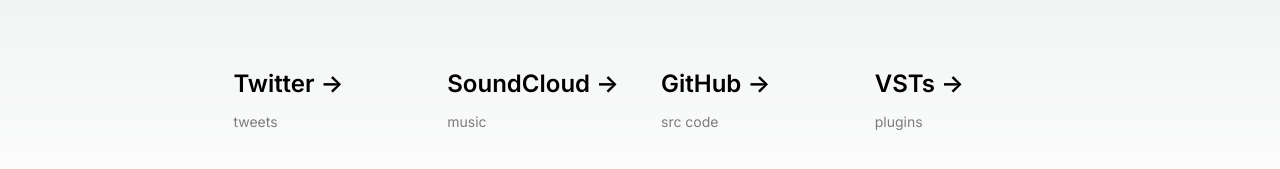
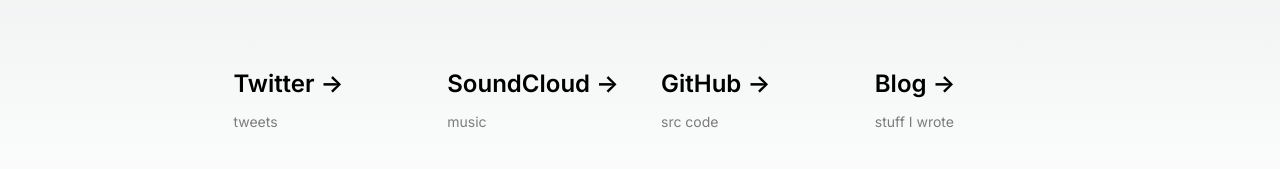
Before and after one commit to standard-robot/standardrobot-dev, a Next.js app: page / in a window 1280 px wide. Shown: the part 555-724 px from the top of the page. Built offline with nearby package versions, Linux system fonts and the light colour scheme.

Commit message:
added link to blog

```diff
--- a/app/page.tsx
+++ b/app/page.tsx
@@ -91,19 +91,19 @@
                 </a>
 
                 <a
-                    href="https://github.com/standard-robot"
+                    href="https://blog.standardrobot.dev"
                     className="group rounded-lg border border-transparent px-5 py-4 transition-colors hover:border-gray-300 hover:bg-gray-100 hover:dark:border-neutral-700 hover:dark:bg-neutral-800/30"
                     target="_blank"
                     rel="noopener noreferrer"
                 >
                     <h2 className={`mb-3 text-2xl font-semibold`}>
-                        VSTs{' '}
+                        Blog{' '}
                         <span className="inline-block transition-transform group-hover:translate-x-1 motion-reduce:transform-none">
                             -&gt;
                         </span>
                     </h2>
                     <p className={`m-0 max-w-[30ch] text-sm opacity-50`}>
-                        plugins
+                        stuff I wrote
                     </p>
                 </a>
             </div>
```
